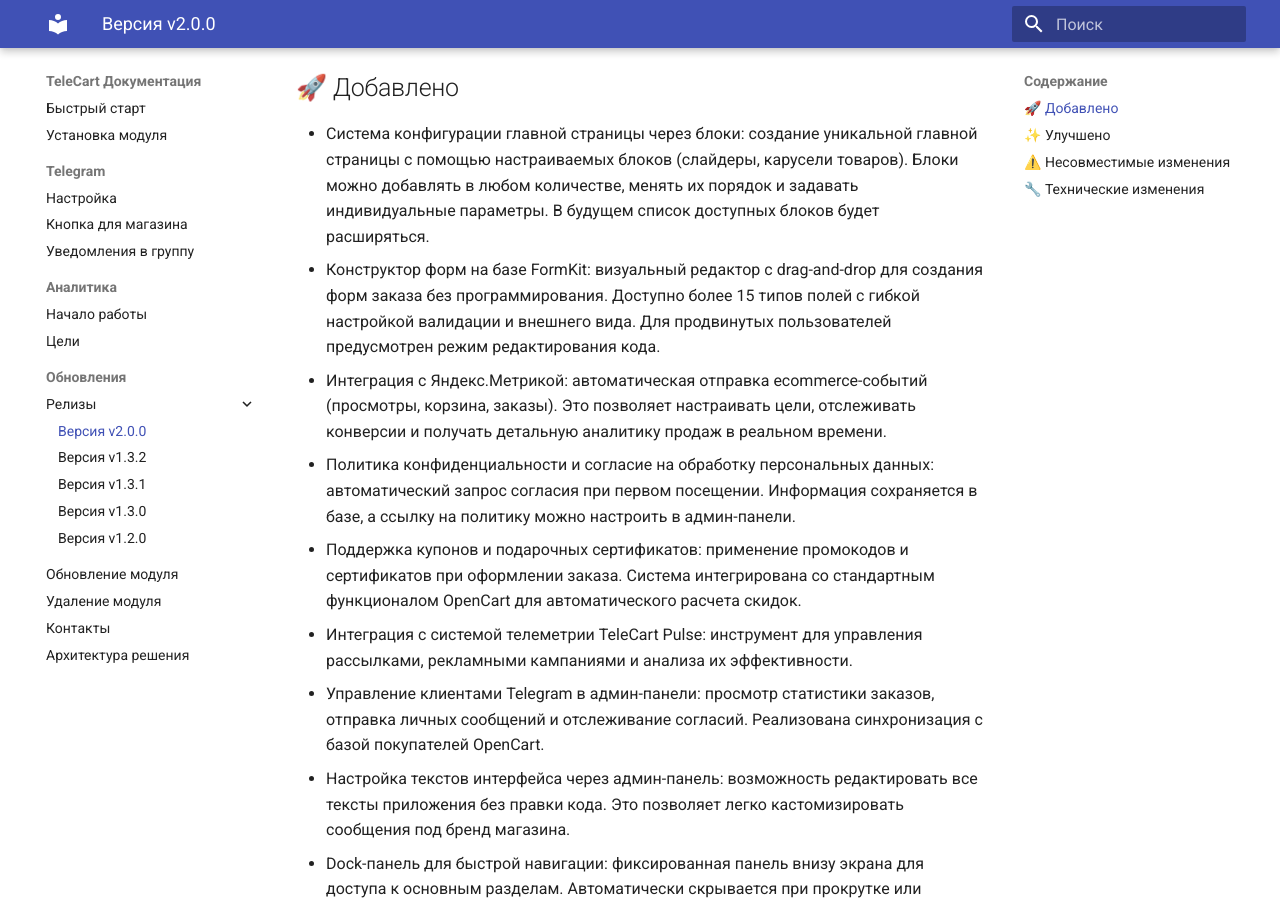
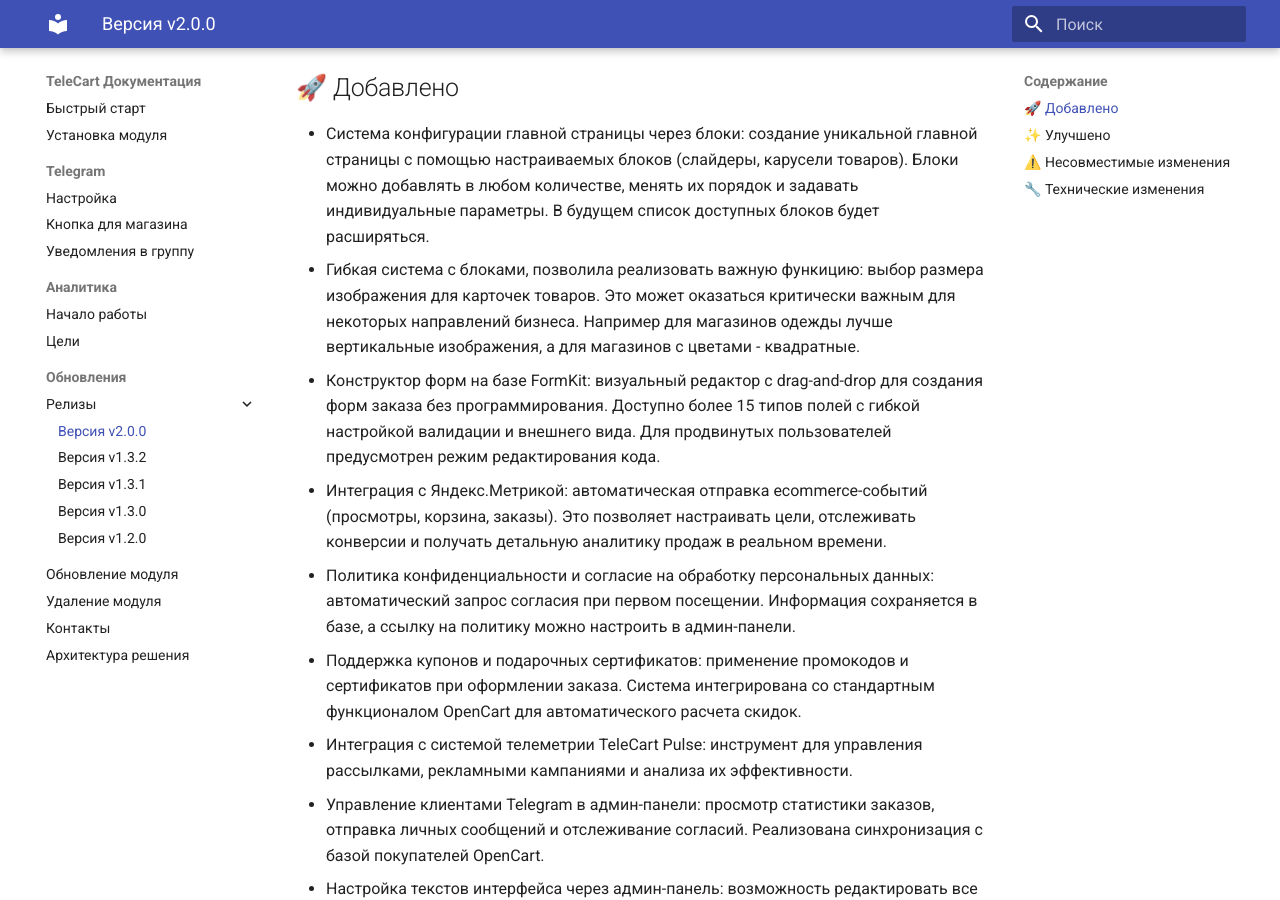
Before and after one commit to telecart-labs/docs, an MkDocs documentation site: the page built from docs/changelog/2.0.0.md, in a window 1280 px wide and 900 px high, scrolled down 779 px. Built offline with MkDocs 1.6.1 and Material for MkDocs 9.7.7, drawn with Linux system fonts in a browser that asks for light colours.

Commit message:
Обновление changelog для версии 2.0.0
Добавлены новые функции, включая систему конфигурации главной страницы, конструктор форм и интеграцию с Яндекс.Метрикой.

```diff
--- a/docs/changelog/2.0.0.md
+++ b/docs/changelog/2.0.0.md
@@ -5,6 +5,7 @@
 ## 🚀 Добавлено
 
 - Система конфигурации главной страницы через блоки: создание уникальной главной страницы с помощью настраиваемых блоков (слайдеры, карусели товаров). Блоки можно добавлять в любом количестве, менять их порядок и задавать индивидуальные параметры. В будущем список доступных блоков будет расширяться.
+- Гибкая система с блоками, позволила реализовать важную функицию: выбор размера изображения для карточек товаров. Это может оказаться критически важным для некоторых направлений бизнеса. Например для магазинов одежды лучше вертикальные изображения, а для магазинов с цветами - квадратные.
 - Конструктор форм на базе FormKit: визуальный редактор с drag-and-drop для создания форм заказа без программирования. Доступно более 15 типов полей с гибкой настройкой валидации и внешнего вида. Для продвинутых пользователей предусмотрен режим редактирования кода.
 - Интеграция с Яндекс.Метрикой: автоматическая отправка ecommerce-событий (просмотры, корзина, заказы). Это позволяет настраивать цели, отслеживать конверсии и получать детальную аналитику продаж в реальном времени.
 - Политика конфиденциальности и согласие на обработку персональных данных: автоматический запрос согласия при первом посещении. Информация сохраняется в базе, а ссылку на политику можно настроить в админ-панели.
```
